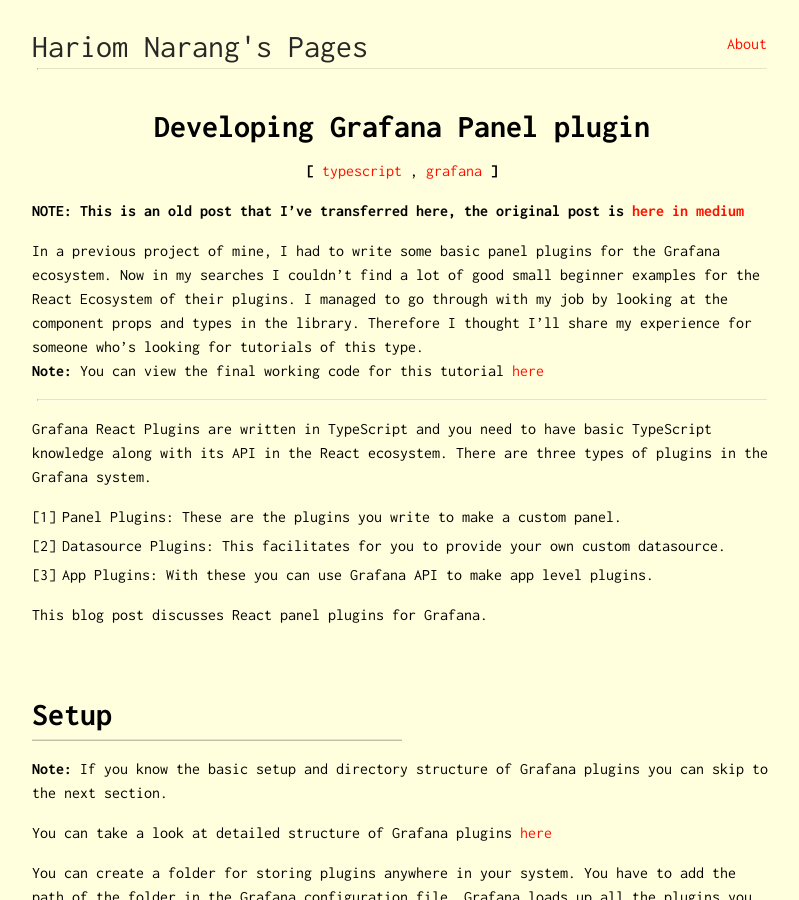
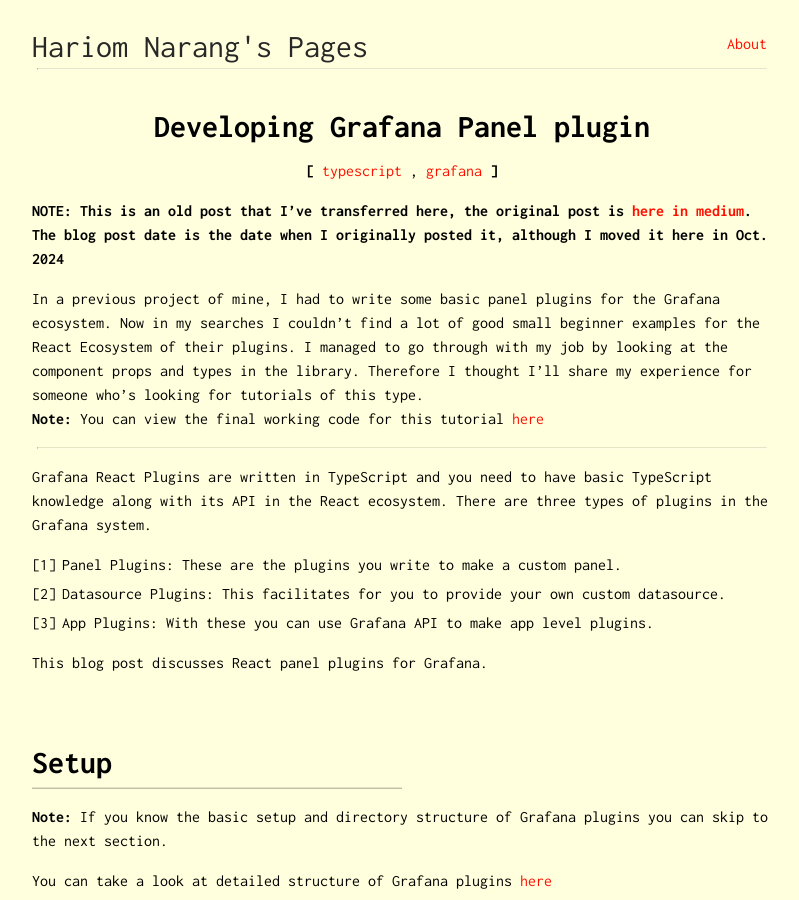
Before and after one commit to narang99/narang99.github.io, a Jekyll site: the page built from _posts/2020-10-13-grafana-react-panel.md, in a window 1280 px wide and 900 px high. Shown: the whole window, without its empty margins (238-1037 px from the left). Built offline with Jekyll 4.4.1, drawn with Linux system fonts in a browser that asks for light colours.

Commit message:
changed date

```diff
--- a/_posts/2024-10-31-grafana-react-panel.md
+++ b/_posts/2020-10-13-grafana-react-panel.md
@@ -5,7 +5,8 @@
 tags: [typescript, grafana]
 ---
 
-**NOTE: This is an old post that I've transferred here, the original post is [here in medium](https://medium.com/@hariom.2711/grafana-react-panel-plugins-545cb9afa42d)**
+**NOTE: This is an old post that I've transferred here, the original post is [here in medium](https://medium.com/@hariom.2711/grafana-react-panel-plugins-545cb9afa42d). The blog post date is the date when I originally posted it, although I moved it here in Oct. 2024**
+
 
 In a previous project of mine, I had to write some basic panel plugins for the Grafana ecosystem. Now in my searches I couldn't find a lot of good small beginner examples for the React Ecosystem of their plugins. I managed to go through with my job by looking at the component props and types in the library.
 Therefore I thought I'll share my experience for someone who's looking for tutorials of this type.
```
